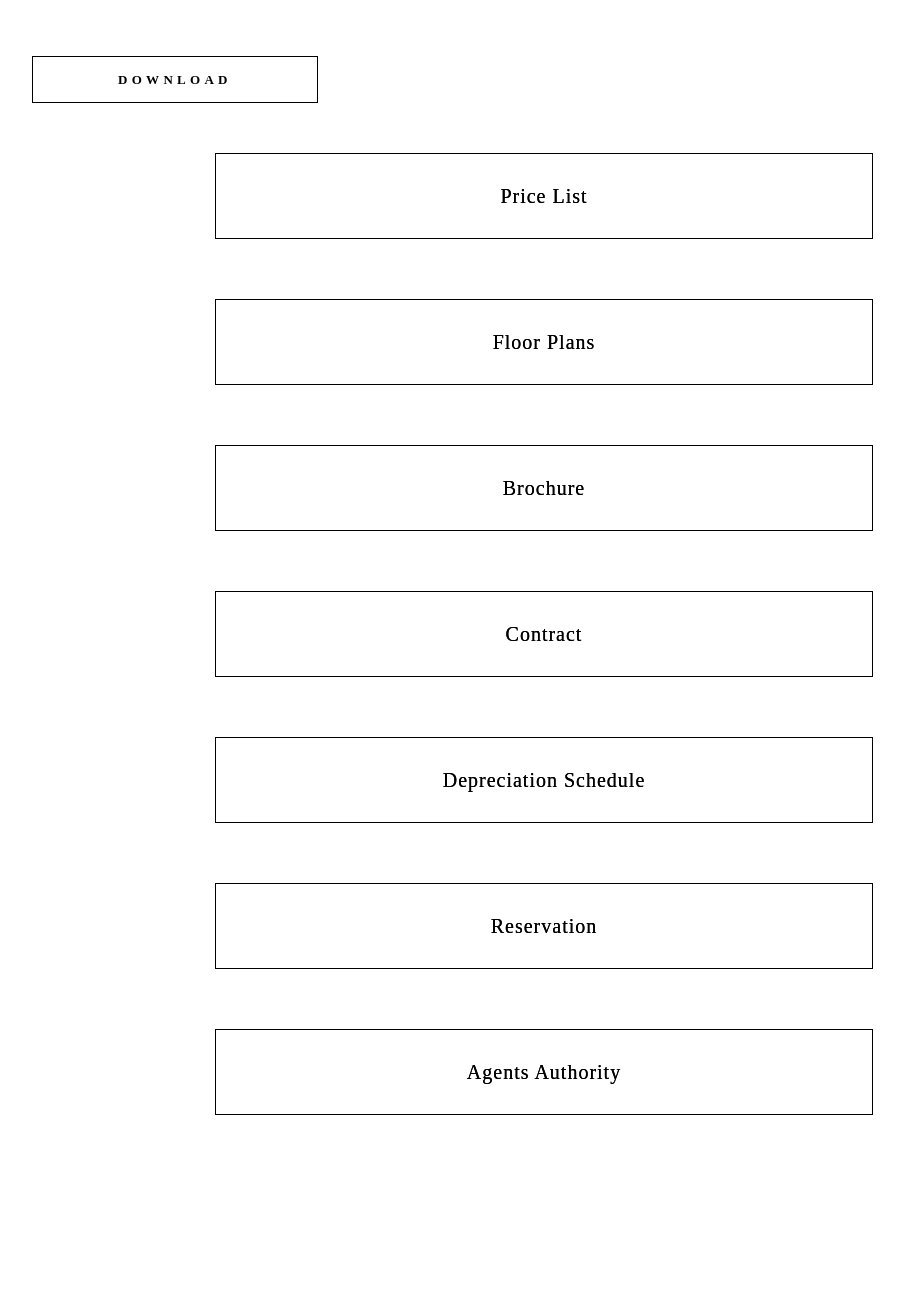
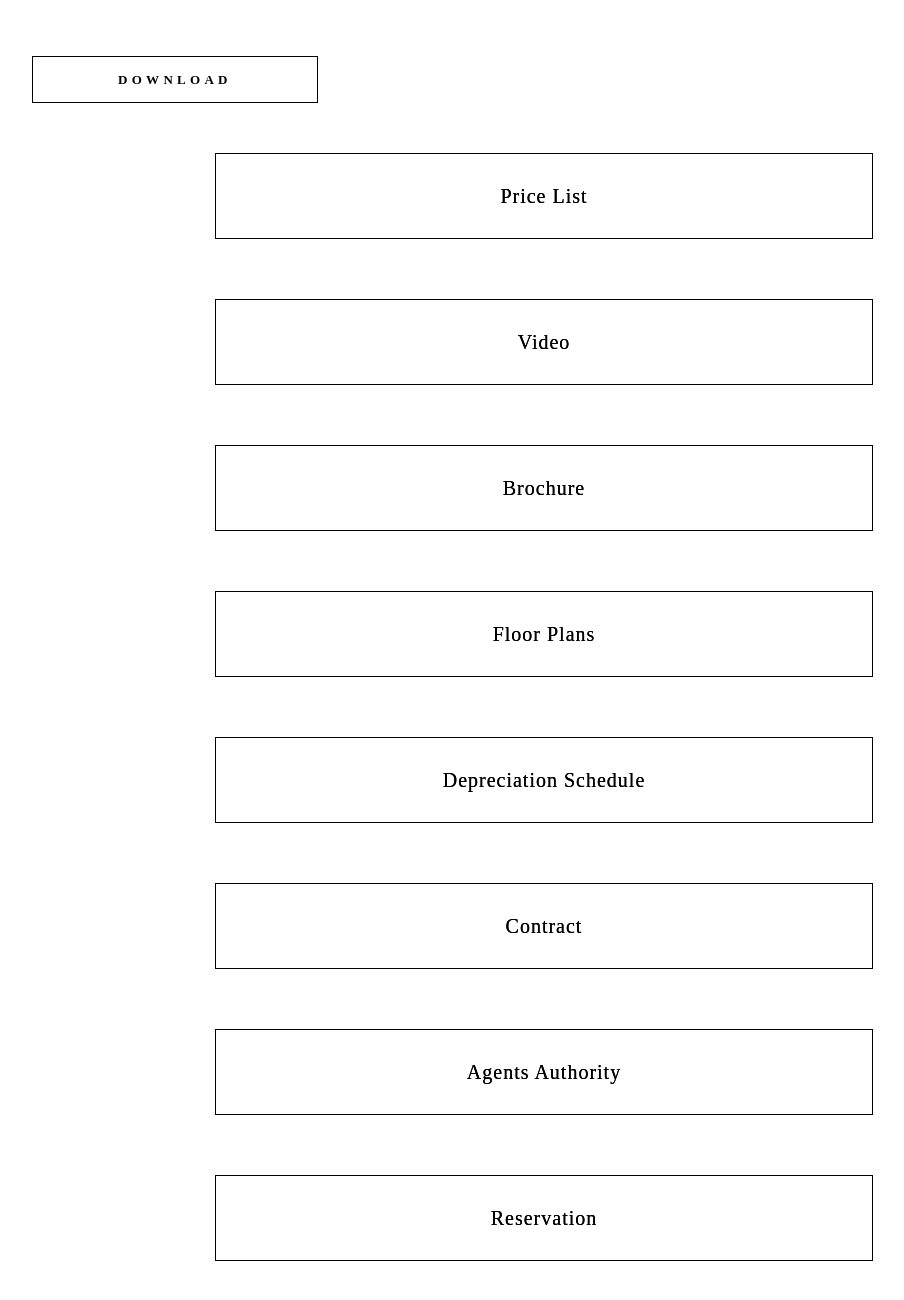
Before and after one commit to windking0301/Gatsby-react, a Gatsby site: page /como in a window 1280 px wide. Shown: the part 334-1634 px from the top of the page, without its empty margins (96-1000 px from the left). Before the commit the page ends 1509 px from the top, so only its background shows below. Built offline with nearby package versions, Linux system fonts and the light colour scheme; Gatsby itself is replaced by a stand-in of ours.

Commit message:
Update como.js

```diff
--- a/src/pages/como.js
+++ b/src/pages/como.js
@@ -21,7 +21,7 @@ const PLinks = function( {data} ) {
 					<SubButton className="Button" href="/images/agents-login/como/pricelist-detailed.pdf" target="_blank" >Price List</SubButton>
 					</div>
 					<div className="Grid-col col-05 stacked">
-					<SubButton className="Button" href="/images/agents-login/como/floorplan.pdf" target="_blank" >Floor Plans</SubButton>
+					<SubButton className="Button" href="/images/agents-login/como/video-v2.mp4" target="_blank" >Video</SubButton>
 					</div>
 				</div>
 				</Banner>
@@ -31,7 +31,7 @@ const PLinks = function( {data} ) {
 					<SubButton className="Button" href="/images/agents-login/como/brochure.pdf" target="_blank" >Brochure</SubButton>
 					</div>
 					<div className="Grid-col col-05 stacked">
-					<SubButton className="Button" href="/contact" target="_blank" >Contract</SubButton>
+					<SubButton className="Button" href="/images/agents-login/como/floorplan.pdf" target="_blank" >Floor Plans</SubButton>
 					</div>
 				</div>
 				</Banner>
@@ -41,7 +41,7 @@ const PLinks = function( {data} ) {
 							<SubButton className="Button" href="/images/agents-login/como/schedule.pdf" target="_blank" >Depreciation Schedule</SubButton>
 						</div>
 						<div className="Grid-col col-05 stacked">
-						<SubButton className="Button" href="/images/agents-login/como/reservation-form.pdf" target="_blank" >Reservation</SubButton>
+						<SubButton className="Button" href="/images/agents-login/como/Contract.pdf" target="_blank" >Contract</SubButton>
 						</div>
 					</div>
 				</Banner>
@@ -49,6 +49,9 @@ const PLinks = function( {data} ) {
 					<div className="Grid">
 						<div className="Grid-col col-05 stacked">
 						<SubButton className="Button" href="/images/agents-login/agent-agreement.pdf" target="_blank" ><span >Agents Authority</span></SubButton>
+						</div>
+						<div className="Grid-col col-05 stacked">
+						<SubButton className="Button" href="/images/agents-login/como/reservation-form.pdf" target="_blank" >Reservation</SubButton>
 						</div>
 					</div>
 				</Banner>
```
